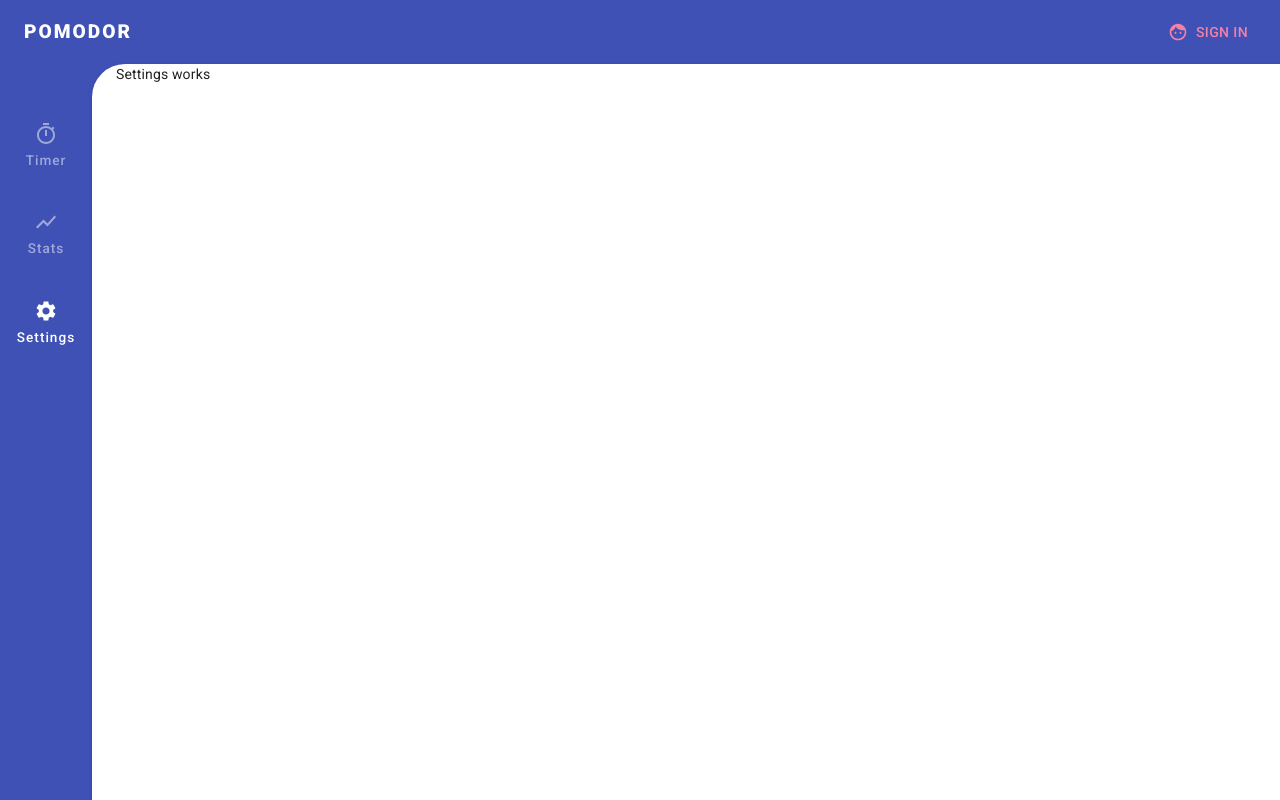
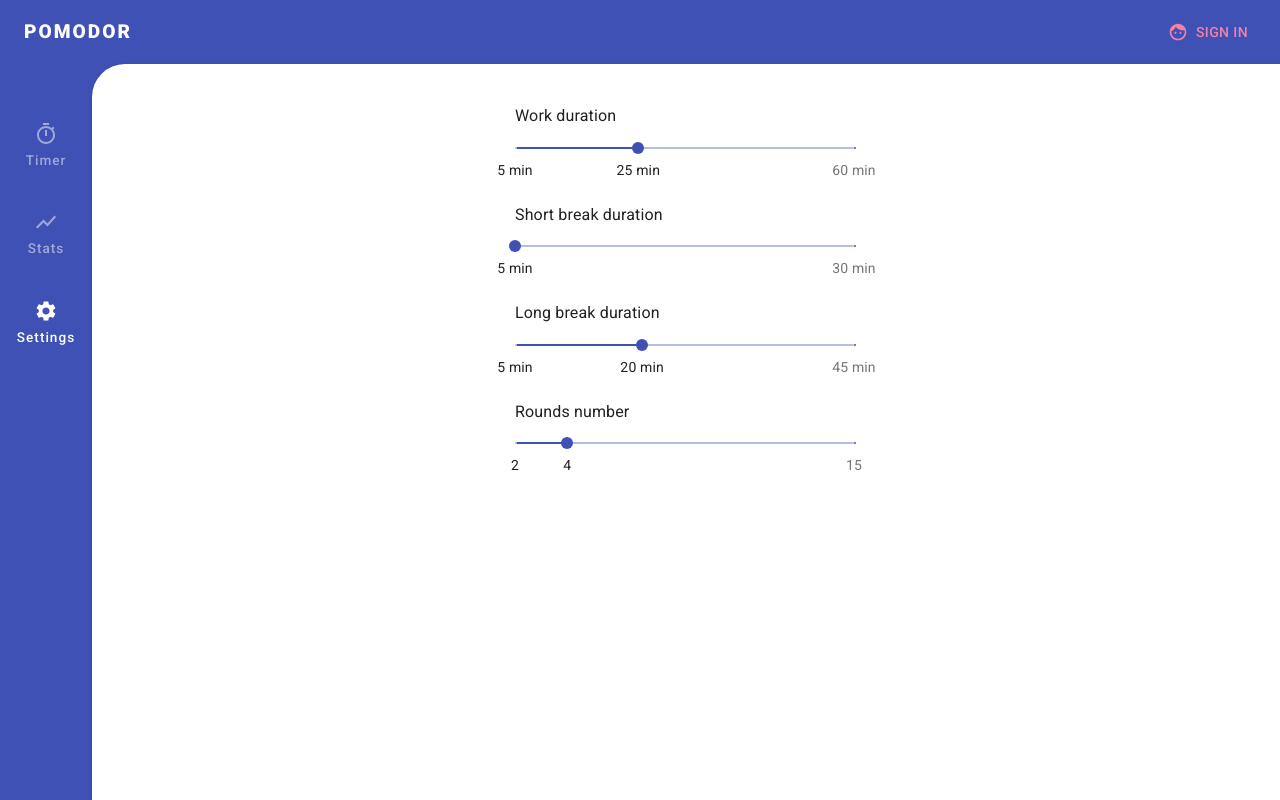
Before and after one commit to juZanette/PomodoroTimer, a React (Create React App) app: page /settings in a window 1280 px wide. Built offline with nearby package versions, Linux system fonts and the light colour scheme; no server answers.

Commit message:
:sparkles: Sliders UI

```diff
--- a/src/scenes/Settings/Settings.js
+++ b/src/scenes/Settings/Settings.js
@@ -1,7 +1,28 @@
 import React from 'react'
+import { Sliders } from './components/Sliders'
+import styled from 'styled-components'
+import { useTheme } from '@material-ui/core'
+
+const Container = styled.div`
+  width: 300px;
+  margin: auto;
+  padding-top: 24px;
+  padding-left: 29px;
+  padding-right: 32px;
+
+  ${({ theme }) => theme.breakpoints.up('sm')} {
+    width: 400px;
+  }
+`
 
 const Settings = () => {
-  return <div>Settings works</div>
+  const theme = useTheme()
+
+  return (
+    <Container theme={theme}>
+      <Sliders />
+    </Container>
+  )
 }
 
 export { Settings }
--- /dev/null
+++ b/src/scenes/Settings/components/Sliders.js
@@ -0,0 +1,106 @@
+import React from 'react'
+import { Slider } from './components/Slider'
+
+const Sliders = () => {
+  const workMarks = [
+    {
+      value: 5,
+      label: '5 min',
+    },
+    {
+      value: 25,
+      label: '25 min',
+    },
+    {
+      value: 60,
+      label: '60 min',
+    },
+  ]
+
+  const shortBreakMarks = [
+    {
+      value: 5,
+      label: '5 min',
+    },
+    {
+      value: 30,
+      label: '30 min',
+    },
+  ]
+
+  const longBreakMarks = [
+    {
+      value: 5,
+      label: '5 min',
+    },
+    {
+      value: 20,
+      label: '20 min',
+    },
+    {
+      value: 45,
+      label: '45 min',
+    },
+  ]
+
+  const roundsMarks = [
+    {
+      value: 2,
+      label: '2',
+    },
+    {
+      value: 4,
+      label: '4',
+    },
+    {
+      value: 15,
+      label: '15',
+    },
+  ]
+
+  return (
+    <>
+      <Slider
+        name="Work duration"
+        defaultValue={25}
+        marks={workMarks}
+        step={5}
+        min={5}
+        max={60}
+        unit="minutes"
+      />
+
+      <Slider
+        name="Short break duration"
+        defaultValue={5}
+        marks={shortBreakMarks}
+        step={5}
+        min={5}
+        max={30}
+        unit="minutes"
+      />
+
+      <Slider
+        name="Long break duration"
+        defaultValue={20}
+        marks={longBreakMarks}
+        step={5}
+        min={5}
+        max={45}
+        unit="minutes"
+      />
+
+      <Slider
+        name="Rounds number"
+        defaultValue={4}
+        marks={roundsMarks}
+        step={1}
+        min={2}
+        max={15}
+        unit="rounds"
+      />
+    </>
+  )
+}
+
+export { Sliders }
--- /dev/null
+++ b/src/scenes/Settings/components/components/Slider.js
@@ -0,0 +1,34 @@
+import React from 'react'
+import Typography from '@material-ui/core/Typography'
+import MatSlider from '@material-ui/core/Slider'
+import Box from '@material-ui/core/Box'
+import { useDispatch } from 'react-redux'
+
+const Slider = ({ name, defaultValue, step, marks, min, max, unit }) => {
+  // const dispatch = useDispatch()
+
+  const valueText = (value) => {
+    return `${value} ${unit}`
+  }
+
+  return (
+    <Box mt={2}>
+      <Typography id={`${name}-slider`} gutterBottom>
+        {name}
+      </Typography>
+      <MatSlider
+        defaultValue={defaultValue}
+        getAriaValueText={valueText}
+        aria-labelledby={`${name}-slider`}
+        valueLabelDisplay="auto"
+        step={step}
+        marks={marks}
+        min={min}
+        max={max}
+        onChangeCommitted={() => {}}
+      />
+    </Box>
+  )
+}
+
+export { Slider }
```
